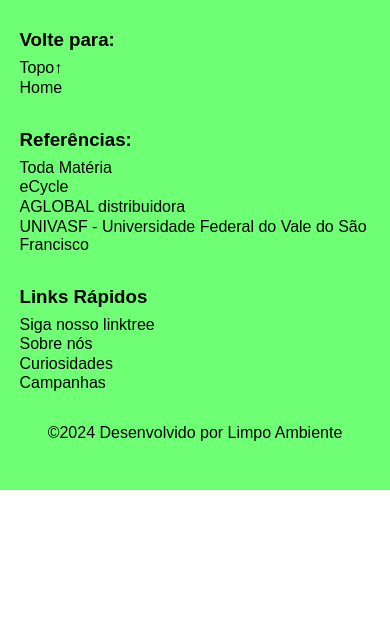
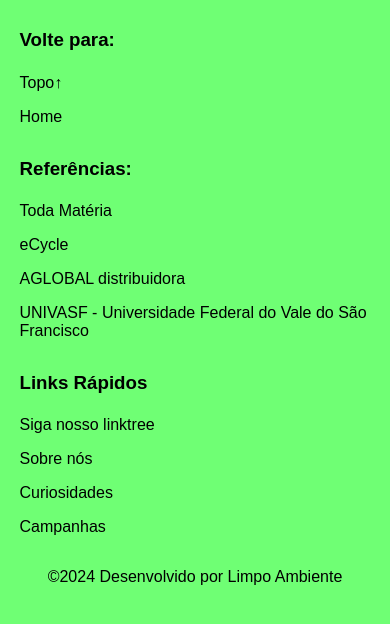
Before and after one commit to Limpo-Ambiente/lixo_organico, a plain HTML site: page index.html in a window 390 px wide. Shown: the part 1988-2612 px from the top of the page. Before the commit the page ends 2478 px from the top, so only its background shows below. Drawn offline with Linux system fonts and the light colour scheme.

Commit message:
Update style.css
Signed-off-by: Limpo Ambiente <limpoambienteglkd@gmail.com>

```diff
--- a/style.css
+++ b/style.css
@@ -765,17 +765,17 @@ footer {
 
                 & .voltar {
                     display: grid;
-                    gap: 0.1rem;
+                    gap: 1rem;
                 }
 
                 & .referencias {
                     display: grid;
-                    gap: 0.1rem;
+                    gap: 1rem;
                 }
 
                 & .links_rapidos {
                     display: grid;
-                    gap: 0.1rem;
+                    gap: 1rem;
                 }
 
                 & form {
```
